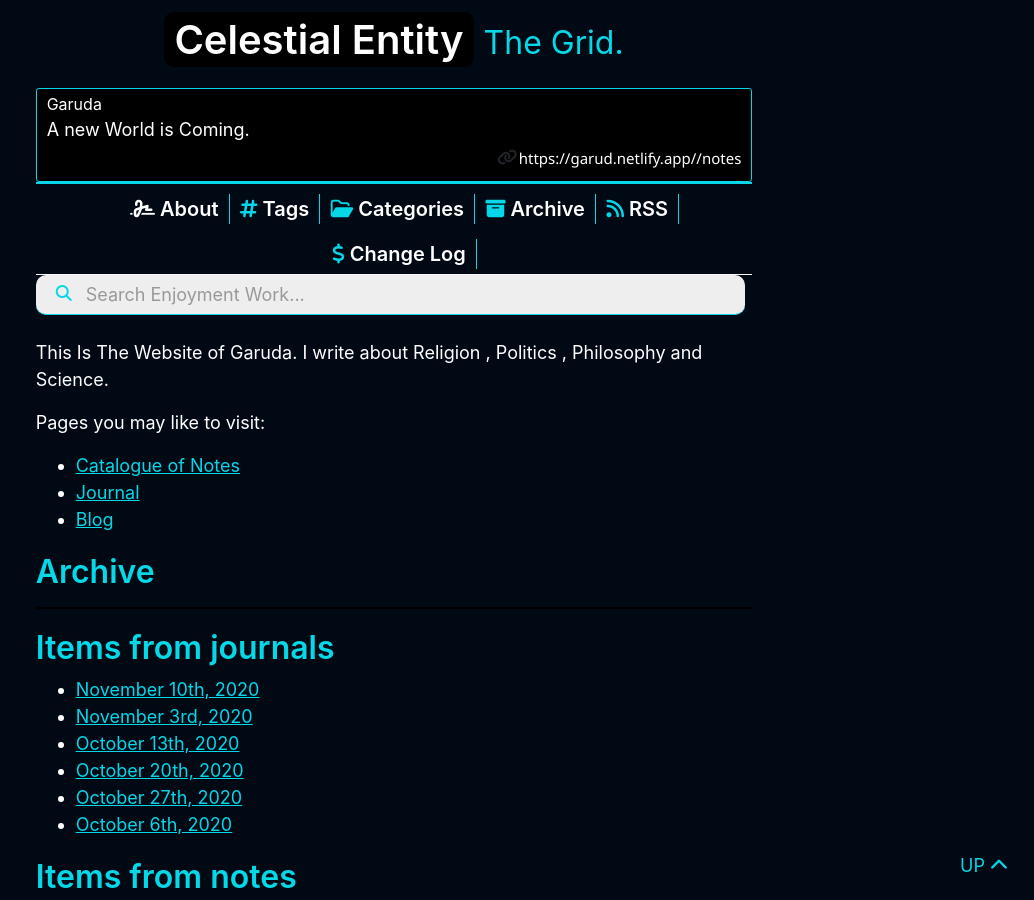
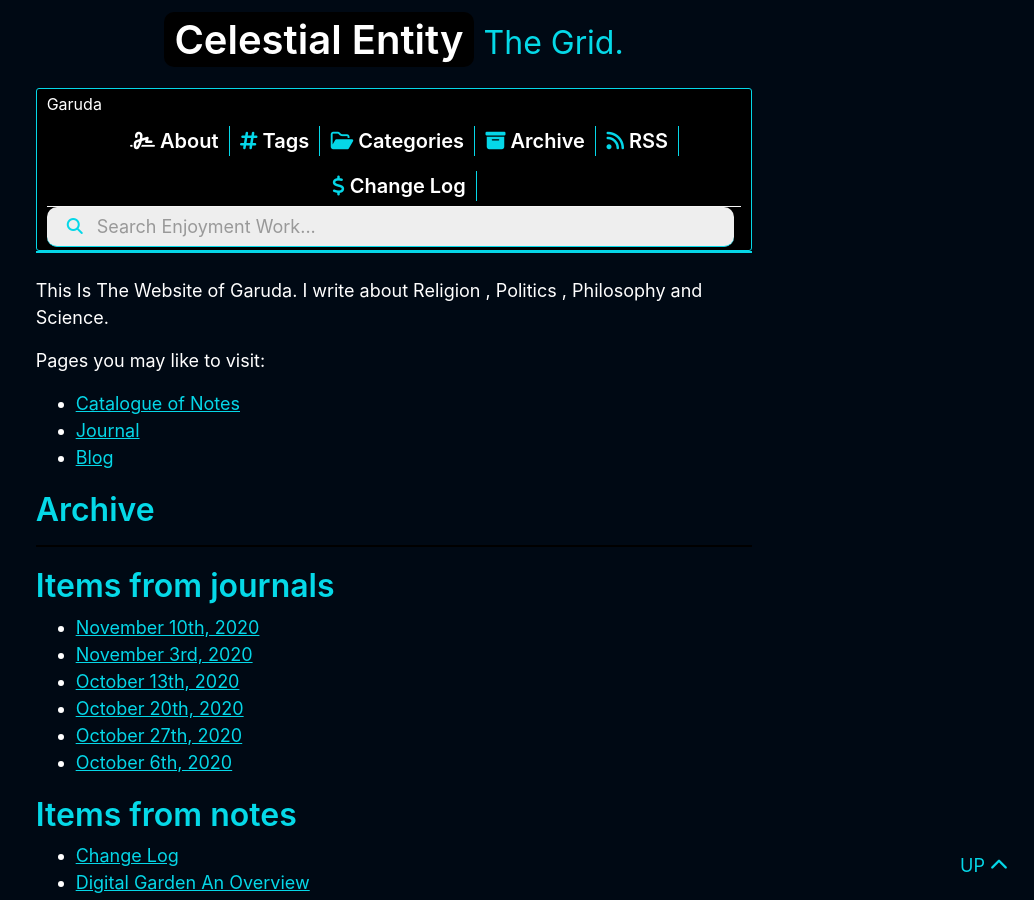
Before and after one commit to stardoom4/blog, a Jekyll site: the page built from index.md, in a window 1280 px wide and 900 px high. Shown: the whole window, without its empty margins (246-1280 px from the left). Built offline with Jekyll 4.4.1, drawn with Linux system fonts in a browser that asks for light colours; nearby versions of some CDN libraries.

Commit message:
Update header.html

```diff
--- a/_includes/header.html
+++ b/_includes/header.html
@@ -16,15 +16,7 @@
                     <a " href="/about">{{site.name}}</a>
                 </span>
             </div>
-            <div class=" userdesc">
-                <p>{{site.description}}</p>
-            </div>
-            <div class="link-to-notes text-right">
-                <i class="fas fa-link"></i>
-                <a href="/notes">{{site.notes_url}}/notes</a>
-            </div>
-        </div>
-    </div>
+
     <div class="main-site-subheader menu disable-select text-center">
         <div class="about">
             <a " href="/about">
```
